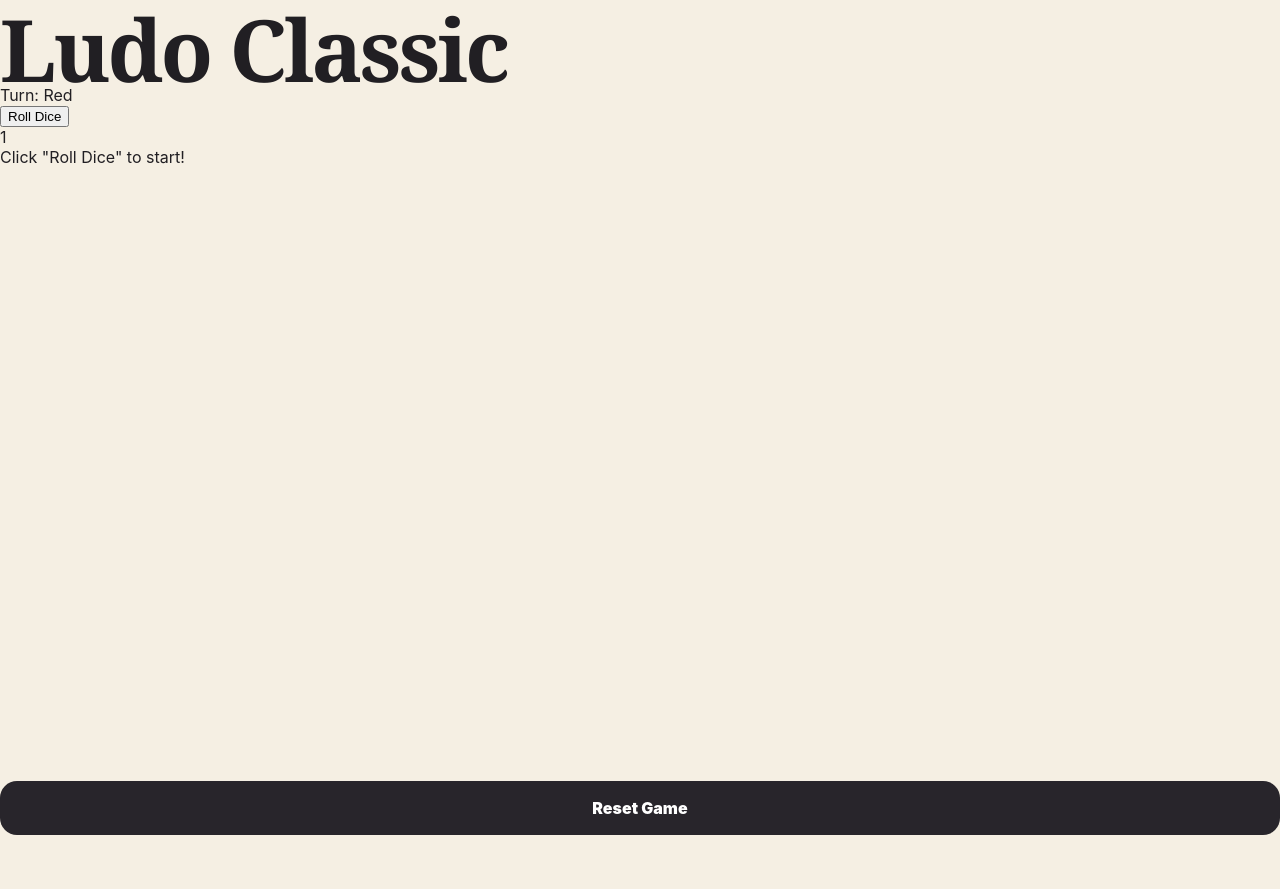
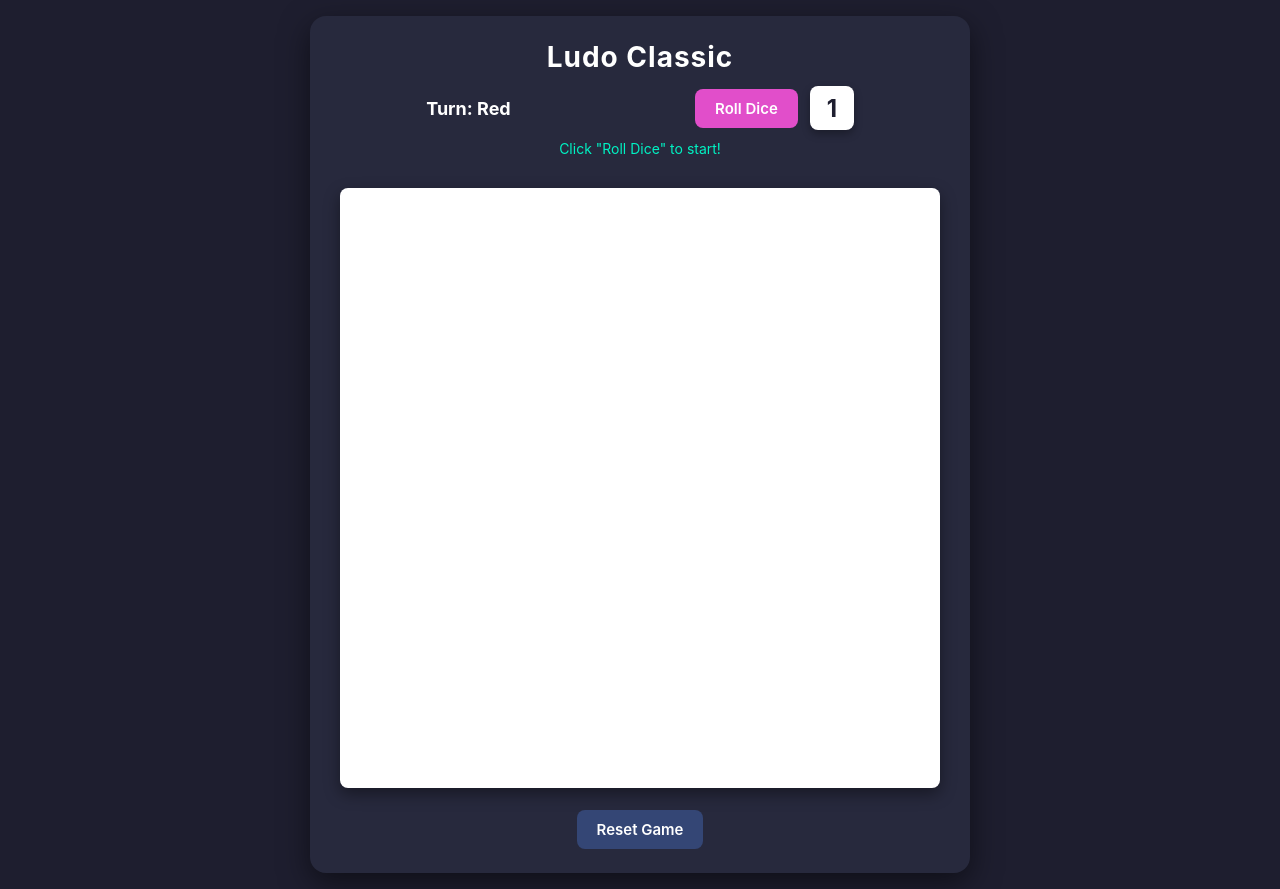
Before and after one commit to HALWAJEE/ludo_royale, a website: page index.html in a window 1280 px wide. Before the commit the page ends 865 px from the top, so only its background shows below. Drawn offline with Linux system fonts and the light colour scheme.

Commit message:
Update style.css

```diff
--- a/style.css
+++ b/style.css
@@ -1,15 +1,130 @@
-*{box-sizing:border-box}
-:root{--bg:#f5efe3;--ink:#211f23;--panel:#fffdf8;--red:#ef2028;--green:#08b83a;--yellow:#ffe000;--blue:#12a9e8}
-html,body{margin:0;min-height:100%;background:var(--bg);color:var(--ink);font-family:Inter,system-ui,-apple-system,BlinkMacSystemFont,"Segoe UI",sans-serif}
-body{padding-bottom:30px}.page{width:min(760px,100%);margin:auto;padding:18px 14px 36px}
-.topbar{display:flex;justify-content:space-between;align-items:flex-start;gap:12px;margin-bottom:16px}.eyebrow{font-size:11px;letter-spacing:4px;font-weight:900;opacity:.58;margin-top:3px}
-h1{font:700 clamp(52px,13vw,86px)/.82 Georgia,serif;letter-spacing:-3px;margin:14px 0 0}h1 span{display:block}
-.turn-badge{background:#fff;border:3px solid #ded9d1;border-radius:32px;padding:14px 17px;font-size:12px;font-weight:950;letter-spacing:1px;white-space:nowrap;box-shadow:0 2px 0 #c9c2b9;margin-top:3px}
-.board-card{background:#211f23;border-radius:30px;padding:7px;box-shadow:0 18px 50px #0002}.board{width:100%;aspect-ratio:1;border-radius:22px;overflow:hidden;background:#fff}.board svg{width:100%;height:100%;display:block;touch-action:manipulation}
-.pawn{transition:filter .15s}.pawn.selectable{animation:pulse .8s infinite alternate;filter:drop-shadow(0 0 7px #fff) drop-shadow(0 0 8px #000)}
-@keyframes pulse{to{transform:scale(1.13)}}
-.players{display:grid;gap:10px;margin:17px 0}.player{display:flex;align-items:center;gap:12px;background:#fff;border:2px solid #ddd8d0;border-radius:20px;padding:14px 17px;font-weight:900;box-shadow:0 3px 0 #d1cbc3}.player.active{border-color:#211f23;box-shadow:0 5px 0 #211f23}.dot{width:25px;height:25px;border-radius:50%;border:2px solid #fff;box-shadow:0 1px 5px #0004}.dot.red{background:var(--red)}.dot.green{background:var(--green)}.dot.yellow{background:var(--yellow)}.dot.blue{background:var(--blue)}.player-name{flex:1}.you{font-size:10px;letter-spacing:1px;opacity:.5}.score{font-size:12px;opacity:.55}
-.game-panel{background:var(--panel);border:2px solid #ddd6cc;border-radius:26px;padding:19px;text-align:center}.dice-title{font-size:12px;font-weight:950;letter-spacing:5px;opacity:.55;margin-bottom:9px}.die{width:94px;height:94px;margin:auto;border:3px solid #242126;border-radius:20px;background:#fff;box-shadow:0 5px 0 #242126;display:grid;place-items:center;font-size:58px;cursor:pointer;touch-action:manipulation}.die.rolling{animation:shake .08s linear infinite}@keyframes shake{50%{transform:rotate(7deg)}}
-.status{min-height:23px;margin:15px 0 4px;font-weight:800;font-size:13px;opacity:.72}.primary,.secondary{width:100%;border:0;border-radius:17px;padding:17px;font:inherit;font-weight:950;cursor:pointer}.primary{background:#df4d4d;color:#fff;margin-top:10px}.secondary{background:#28252b;color:#fff;margin-top:10px}button:disabled{opacity:.42;cursor:not-allowed}
-.modal{position:fixed;inset:0;background:#17151add;display:grid;place-items:center;padding:18px;z-index:50}.modal.hidden{display:none}.modal-card{width:min(440px,100%);background:#fffaf2;border-radius:30px;padding:28px;box-shadow:0 30px 90px #0008;text-align:center}.brand-die{font-size:44px}.modal-card h2{font:700 42px Georgia,serif;margin:3px 0 8px}.modal-card p{opacity:.68;line-height:1.5}.modal-card input{display:block;width:100%;border:2px solid #ddd5ca;background:#fff;border-radius:15px;padding:15px;margin:9px 0;font-size:16px;outline:none}.divider{margin:15px 0;display:flex;align-items:center;gap:10px;color:#aaa;font-size:11px;font-weight:900}.divider:before,.divider:after{content:"";height:1px;background:#ddd;flex:1}.error{color:#c93535;font-size:13px;font-weight:800;min-height:18px;margin-top:9px}
-@media(max-width:520px){.page{padding:11px 8px 28px}.board-card{padding:5px;border-radius:23px}.turn-badge{padding:12px 10px;font-size:10px;min-width:92px}h1{font-size:53px}.game-panel{padding:17px}.die{width:80px;height:80px;font-size:49px}}
+* {
+  box-sizing: border-box;
+  margin: 0;
+  padding: 0;
+  font-family: -apple-system, BlinkMacSystemFont, "Segoe UI", Roboto, Oxygen, Ubuntu, sans-serif;
+}
+
+body {
+  background: #1e1e2f;
+  color: #ffffff;
+  display: flex;
+  justify-content: center;
+  align-items: center;
+  min-height: 100vh;
+  padding: 16px;
+}
+
+.game-container {
+  display: flex;
+  flex-direction: column;
+  align-items: center;
+  background: #27293d;
+  padding: 24px;
+  border-radius: 16px;
+  box-shadow: 0 10px 30px rgba(0, 0, 0, 0.5);
+  max-width: 660px;
+  width: 100%;
+}
+
+.header {
+  text-align: center;
+  width: 100%;
+  margin-bottom: 16px;
+}
+
+h1 {
+  font-size: 28px;
+  letter-spacing: 1px;
+  margin-bottom: 12px;
+}
+
+.status-panel {
+  display: flex;
+  justify-content: space-around;
+  align-items: center;
+  margin-bottom: 10px;
+}
+
+.turn-box {
+  font-size: 18px;
+  font-weight: bold;
+}
+
+.dice-section {
+  display: flex;
+  align-items: center;
+  gap: 12px;
+}
+
+.dice {
+  width: 44px;
+  height: 44px;
+  background: #ffffff;
+  color: #1e1e2f;
+  font-size: 24px;
+  font-weight: bold;
+  display: flex;
+  justify-content: center;
+  align-items: center;
+  border-radius: 8px;
+  box-shadow: 0 4px 8px rgba(0, 0, 0, 0.3);
+}
+
+.btn {
+  padding: 10px 20px;
+  font-size: 15px;
+  font-weight: 600;
+  background: #e14eca;
+  color: #ffffff;
+  border: none;
+  border-radius: 8px;
+  cursor: pointer;
+  transition: transform 0.1s ease, background 0.2s;
+}
+
+.btn:hover {
+  background: #d037b8;
+}
+
+.btn:active {
+  transform: scale(0.97);
+}
+
+.btn:disabled {
+  background: #555;
+  cursor: not-allowed;
+}
+
+.btn.secondary {
+  background: #344675;
+}
+
+.btn.secondary:hover {
+  background: #263557;
+}
+
+.message-box {
+  font-size: 14px;
+  color: #00f2c3;
+  min-height: 20px;
+}
+
+.board-wrapper {
+  margin: 12px 0;
+  display: flex;
+  justify-content: center;
+}
+
+canvas {
+  background: #ffffff;
+  border-radius: 8px;
+  box-shadow: 0 6px 16px rgba(0, 0, 0, 0.4);
+  cursor: pointer;
+  max-width: 100%;
+  height: auto;
+}
+
+.controls {
+  margin-top: 10px;
+}
```
